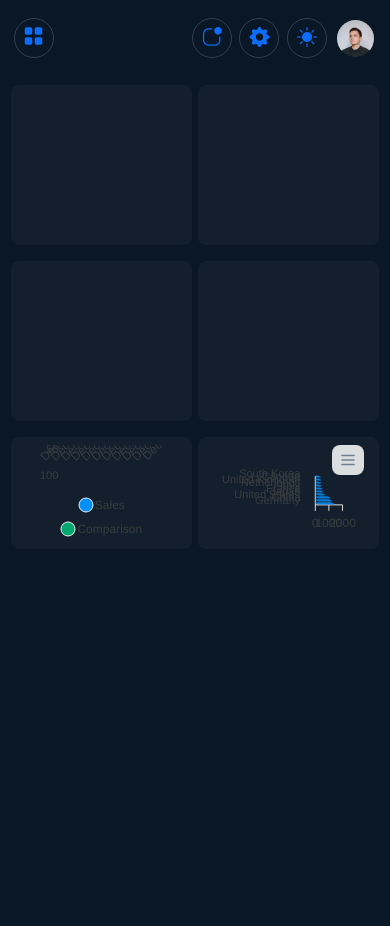
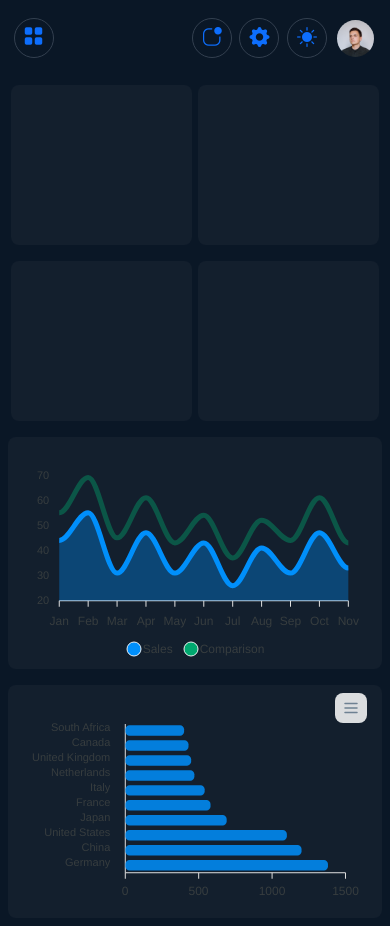
Before and after one commit to Sands-45/Professional-Dashboard, a website: page index.html in a window 390 px wide. Drawn offline with nearby package versions, Linux system fonts and the light colour scheme.

Commit message:
Charts responsiveness Update

```diff
--- a/css/charts.css
+++ b/css/charts.css
@@ -11,8 +11,12 @@
 	width: 48.5%;
 }
 .charts{
-	width: 48.5%;
 	background: var(--primary-1);
 	border-radius: .5rem;
 	transition:  background .5s;
 }
+@media screen and (min-width:992px) {
+	.charts{
+		width:48.5%;
+	}
+}
--- a/index.html
+++ b/index.html
@@ -230,8 +230,8 @@
 					<div class="col-6 mb-3 stats"></div>
 					<div class="col-6 mb-3 stats"></div>
 					<div class="col-6 mb-3 stats"></div>
-					<div id="chart" class="col-sm-12  pt-2 charts"></div>
-					<div id="chart2" class="col-12 pt-2 charts"></div>
+					<div id="chart" class="col-12 col-lg-6 pt-2 charts"></div>
+					<div id="chart2" class="col-12 col-lg-6 mt-3 mt-lg-0 pt-2 charts"></div>
 				</div>
 			</div>
 		</div>
--- a/js/charts.js
+++ b/js/charts.js
@@ -12,7 +12,6 @@ let options = {
     },
   ],
   chart: {
-    height: 350,
     type: "line",
   },
   stroke: {
@@ -20,20 +19,20 @@ let options = {
   },
   fill: {
     type: "solid",
-    opacity: [0.35, 1],
+    opacity: [0.35, .4],
   },
   labels: [
-    "Dec 01",
-    "Dec 02",
-    "Dec 03",
-    "Dec 04",
-    "Dec 05",
-    "Dec 06",
-    "Dec 07",
-    "Dec 08",
-    "Dec 09 ",
-    "Dec 10",
-    "Dec 11",
+    "Jan",
+    "Feb",
+    "Mar",
+    "Apr",
+    "May",
+    "Jun",
+    "Jul",
+    "Aug",
+    "Sep ",
+    "Oct",
+    "Nov",
   ],
   markers: {
     size: 0,
@@ -49,9 +48,6 @@ let options = {
         return y;
       },
     },
-  },
-  stroke: {
-    curve: "smooth",
   },
   grid: {
     yaxis: {
@@ -93,7 +89,7 @@ var options2 = {
   },
   xaxis: {
     categories: [
-      "South Korea",
+      "South Africa",
       "Canada",
       "United Kingdom",
       "Netherlands",
```
